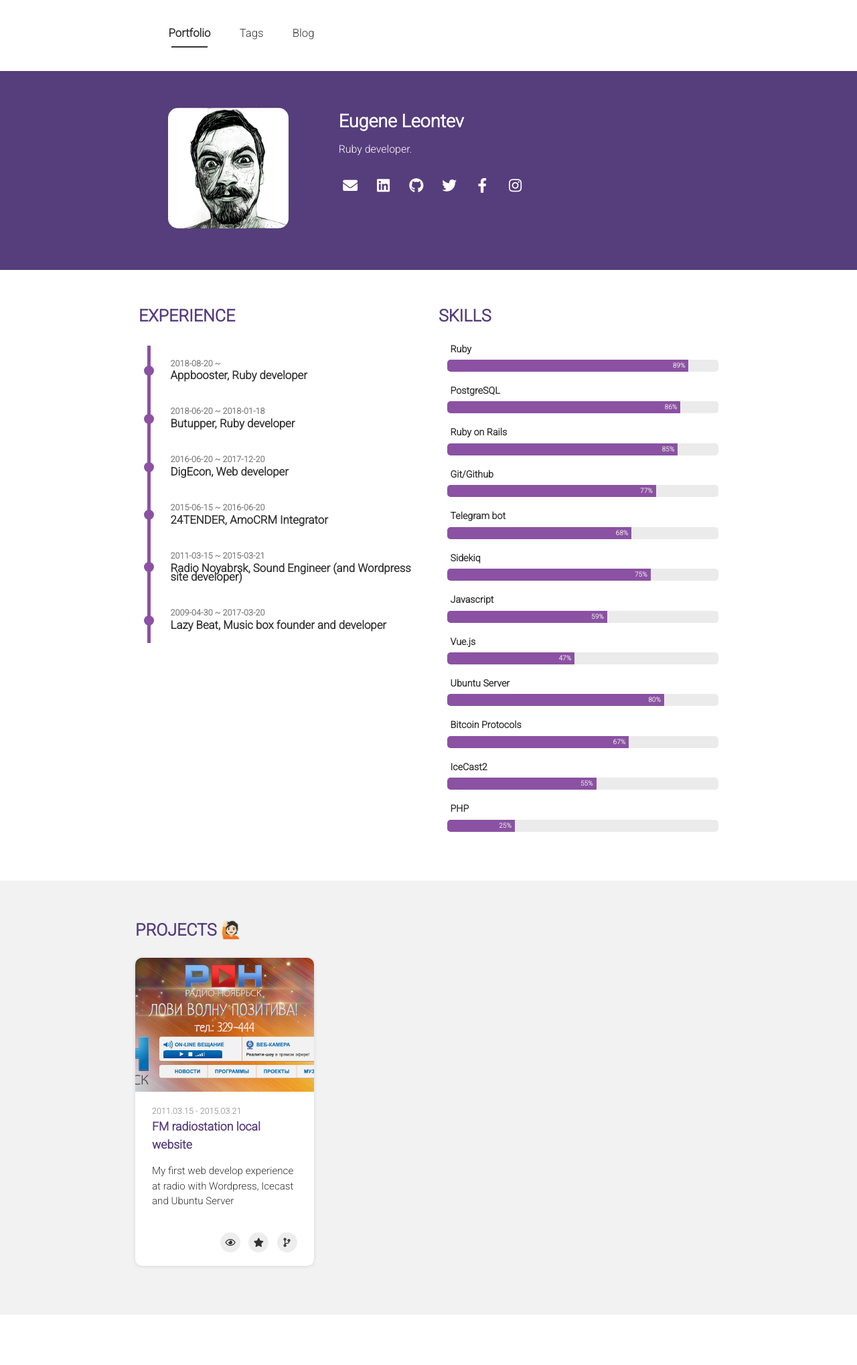
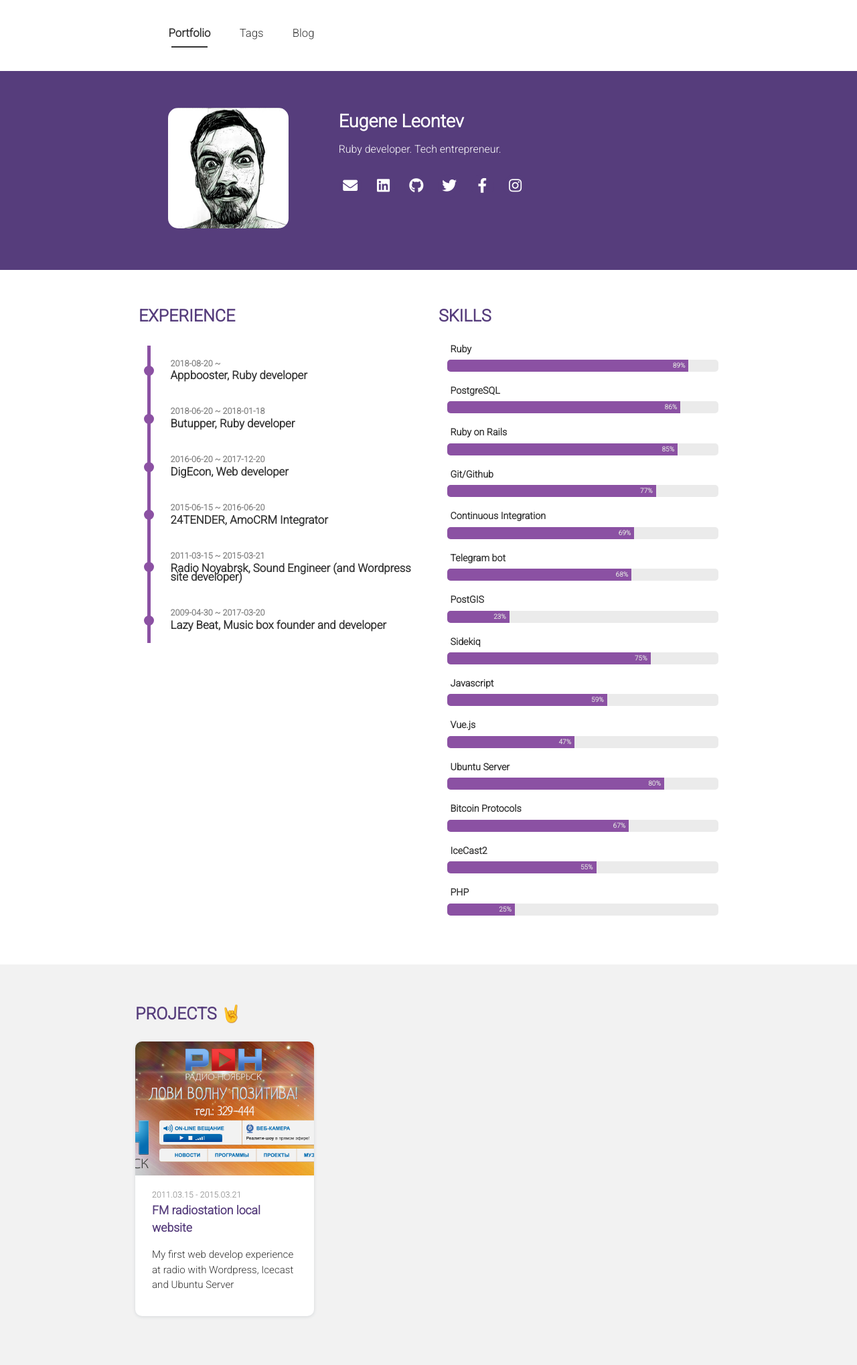
Before and after one commit to madmatvey/madmatvey.github.io, a Jekyll site: the page built from index.html, in a window 1280 px wide. Shown: the whole page at 67% size. Built offline with Jekyll 4.4.1, drawn with Linux system fonts in a browser that asks for light colours; nearby versions of some CDN libraries; some web fonts are replaced; before the commit the page ends 1963 px from its top, so only the background shows below that.

Commit message:
first post WIP | projects always in modal

```diff
--- a/_config.yml
+++ b/_config.yml
@@ -11,7 +11,7 @@
   profile :
     image : assets/img/smile.png
     username : Eugene Leontev
-    description : Ruby developer.
+    description : Ruby developer. Tech entrepreneur.
     experience :
       - start : 2018-08-20
         experience : Appbooster, Ruby developer
@@ -39,8 +39,12 @@
         value : 85
       - skill : Git/Github
         value : 77
+      - skill : Continuous Integration
+        value : 69
       - skill : Telegram bot
         value : 68
+      - skill : PostGIS
+        value : 23
       - skill : Sidekiq
         value : 75
       - skill : Javascript
@@ -73,7 +77,7 @@
   # Site-wide kill switch, disabled here it doesn't run at all
   enabled: true
   # Set to 'true' to enable pagination debugging. This can be enabled in the site config or only for individual pagination pages
-  debug: true
+  debug: false
   # The default document collection to paginate if nothing is specified ('posts' is default)
   collection: 'posts'
   # How many objects per paginated page, used to be `paginate` (default: 0, means all)
--- a/_includes/modal.html
+++ b/_includes/modal.html
@@ -8,6 +8,9 @@
       <p class="date">{{ project.date }}</p>
       <p class="title">{{ project.title }}</p>
       <p class="summary">{{ project.summary }}</p>
+      <a href="{{ project.url }}" target="_blank">
+        <p class="project_url">{{ project.url }}</p>
+      </a>
     </div>
     <div class="content">
       {% if project.image %}
--- a/_includes/projects.html
+++ b/_includes/projects.html
@@ -1,11 +1,13 @@
 <section id="project">
   <div class="project-wrap">
-    <p class="title">PROJECTS 🙋🏻</p>
+    <a name="projects"></a>
+    <p class="title">PROJECTS 🤘</p>
     <div class="card-container">
       {% for _ in site.data.projects %}
       {% assign project = _.project %}
       {% assign id = id | plus: 1 %}
       <div class="card-wrapper">
+        <a title="{{ project.title }}" onClick="open_modal({{ id }})" class="modal-btn">
           <div class="card">
             {% if project.image %}
             <div class="img-wrap">
@@ -27,23 +29,11 @@
               </div>
               <div class="description">{{ project.description }}</div>
             </div>
-          <div class="icons">
-            {% if project.url %}
-            {% assign url = project.url %}
-            <a href="{{ url }}/subscription"><i class="far fa-eye"></i></a>
-            <a href="{{ url }}"><i class="fas fa-star"></i></a>
-            <a href="{{ url }}/fork"><i class="fas fa-code-branch"></i></a>
-            {% endif %}
-            {% if project.modal %}
-            <a title="{{ id }}" onClick="open_modal(this.title)" class="modal-btn"><i class="fas fa-plus"></i></a>
-            {% endif %}
           </div>
-        </div>
+        </a>
       </div>
       <!-- Modal Box -->
-      {% if project.modal %}
       {% include modal.html %}
-      {% endif %}
       <!-- Modal Box -->
       {% endfor %}
     </div>
--- a/_layouts/portfolio.html
+++ b/_layouts/portfolio.html
@@ -52,6 +52,5 @@
       </ul>
     </article>
   </section>
-
   {% include projects.html %}
 </div>
--- a/_sass/includes/_modal.scss
+++ b/_sass/includes/_modal.scss
@@ -82,6 +82,17 @@
             .summary{
                 font-size: 0.95rem;
             }
+            .project_url{
+                padding:15px;
+                margin-top: 15px;
+                display: block;
+                background-color: $theme-dark;
+                border-radius: 25px;
+                text-align: center;
+                color: #ddd;
+                font-size: 20px;
+                font-weight: 500;
+            }
         }
         .content{
             margin: auto 2%;
```
Also changed, not shown: 2019-06-08-markdown-and-html.md (renamed from _posts/2019-06-08-markdown-and-html.md, +2 -2 lines), _posts/2019-11-03-about.md (added, +18 -0 lines), 2019-06-09-grape-theme-style.md (renamed from _posts/2019-06-09-grape-theme-style.md), assets/img/city_center_of_Noyabrsk.png (added), assets/img/na_marsovom.png (renamed from assets/img/ava_na_marsovom.png). Lines whose indentation alone changed are shown as unchanged.
